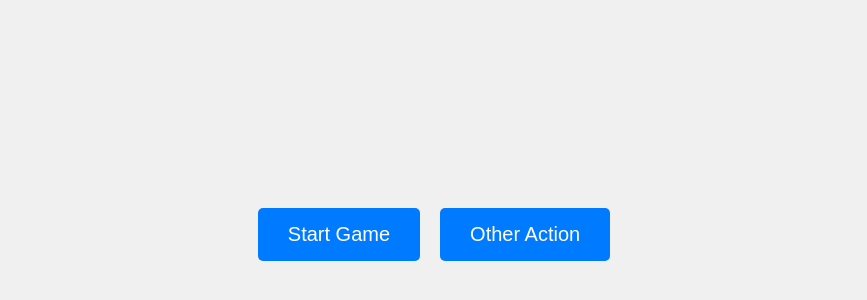
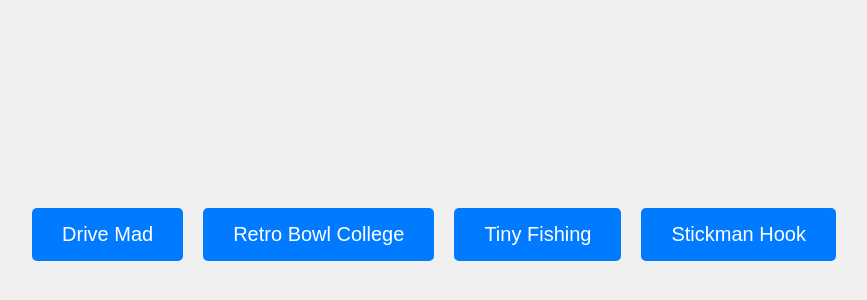
Before and after one commit to fgrtgtrgtrgrt/games, a plain HTML site: page index.html in a window 1280 px wide. Shown: the part 174-474 px from the top of the page, without its empty margins (206-1073 px from the left). Drawn offline with Linux system fonts and the light colour scheme.

Commit message:
Update index.html

```diff
--- a/index.html
+++ b/index.html
@@ -30,8 +30,10 @@
 <body>
 
     <div id="buttonContainer">
-        <button id="launchButton">Start Game</button>
-        <button id="otherButton">Other Action</button>
+        <button id="launchButton">Drive Mad</button>
+        <button id="otherButton">Retro Bowl College</button>
+          <button id="TinyFishing">Tiny Fishing</button>
+          <button id="StickmanHook">Stickman Hook</button>
     </div>
 
     <script>
@@ -42,6 +44,15 @@
         document.getElementById('otherButton').addEventListener('click', function() {
             window.location.href = '/retrobowl/index.html'; // Replace with the path for the other action
         });
+
+        document.getElementById('TinyFishing').addEventListener('click', function() {
+            window.location.href = '/tinyfishing/index.html'; // Replace with the path to your HTML file
+        });
+
+        document.getElementById('StickmanHook').addEventListener('click', function() {
+            window.location.href = '/stickmanhook/index.html'; // Replace with the path to your HTML file
+        });
+
     </script>
 
 </body>
```
